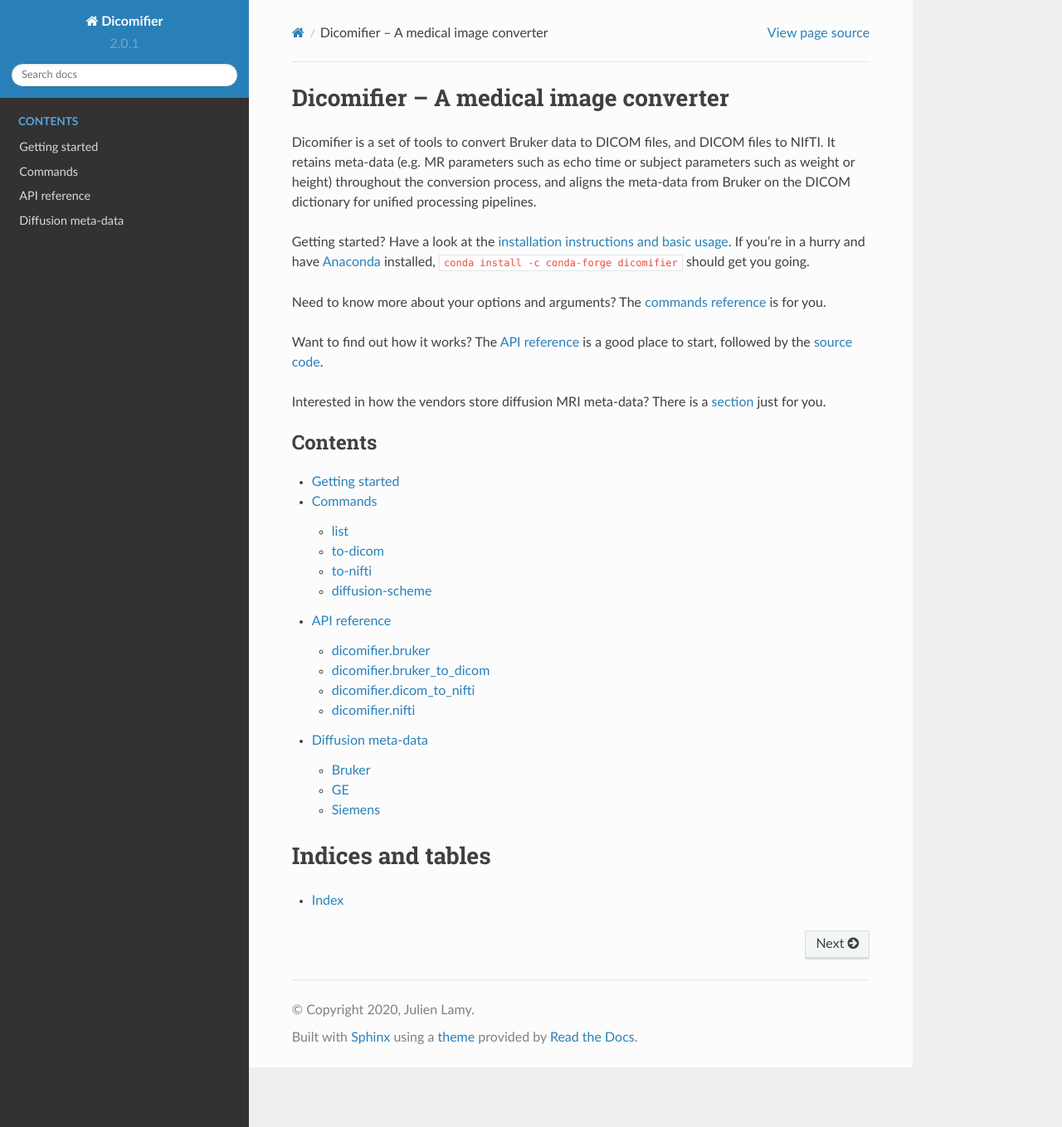
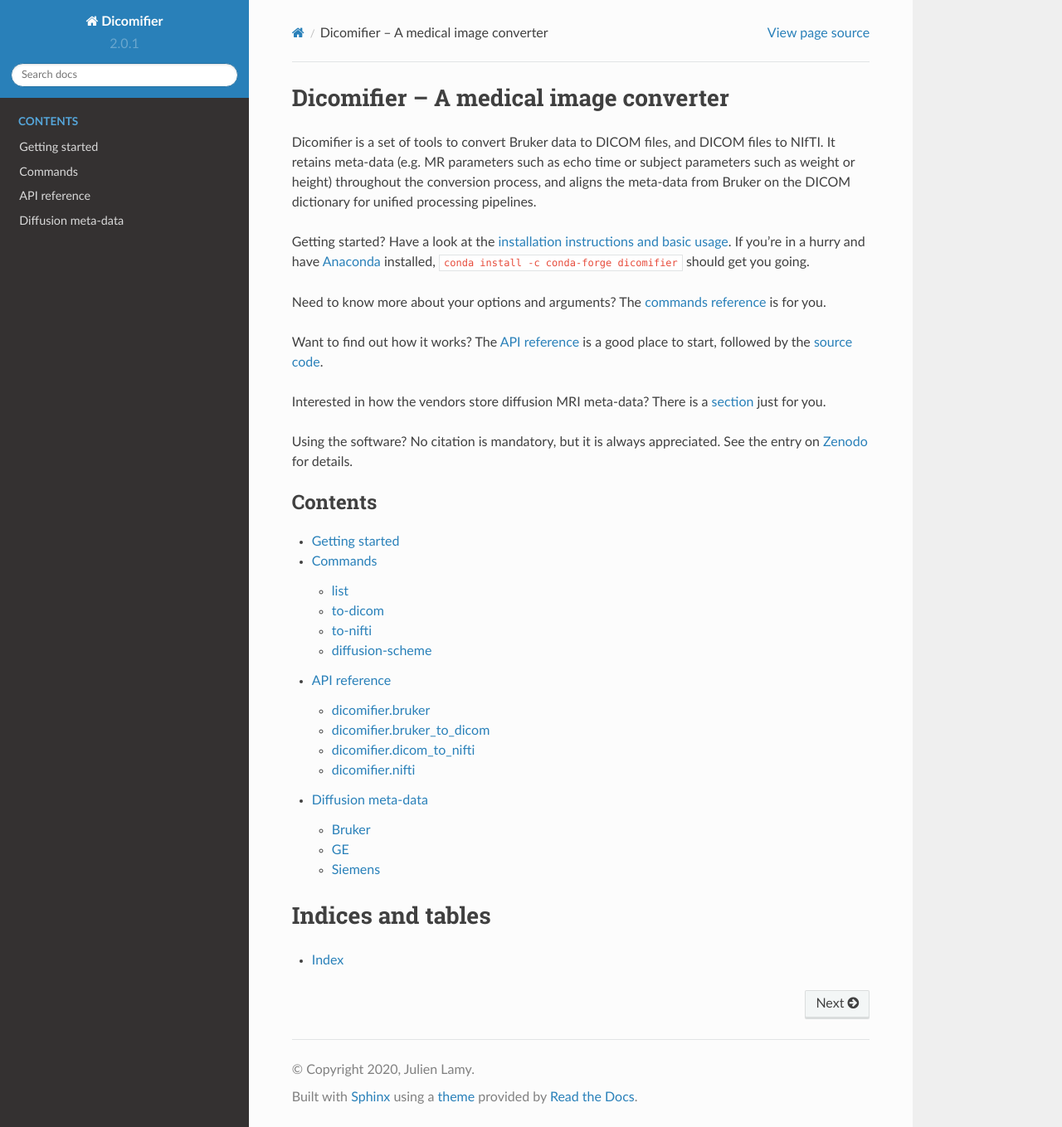
Before and after one commit to lamyj/dicomifier, a Sphinx documentation site: the page built from docs/index.rst, in a window 1280 px wide and 1359 px high. Shown: the whole window at 83% size. Built offline with Sphinx 7.4.7 and the Read the Docs theme 2.0.0, drawn with Linux system fonts in a browser that asks for light colours.

Commit message:
Add link to Zenodo entry.

```diff
--- a/docs/index.rst
+++ b/docs/index.rst
@@ -10,6 +10,8 @@ Need to know more about your options and arguments? The :ref:`commands reference
 Want to find out how it works? The :ref:`API reference <api-reference>` is a good place to start, followed by the `source code <https://github.com/lamyj/dicomifier>`_.
 
 Interested in how the vendors store diffusion MRI meta-data? There is a :ref:`section <diffusion>` just for you.
+
+Using the software? No citation is mandatory, but it is always appreciated. See the entry on `Zenodo <https://doi.org/10.5281/zenodo.4094629>`_ for details.
 
 .. toctree::
    :maxdepth: 2
```
Also changed, not shown: README.md (+1 -2 lines).
